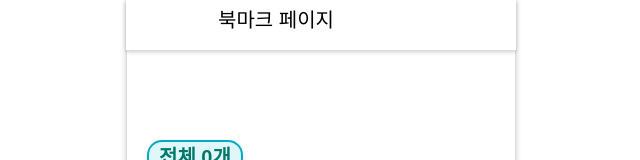
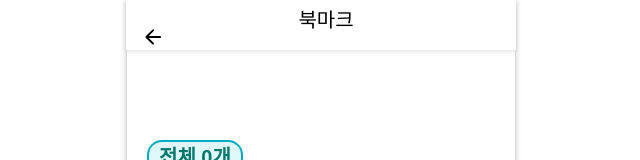
Before and after one commit to dannycho1530/5-bigbrother-SlimDealz-fe, a React (Vite) app: page /bookmark in a window 1280 px wide. Shown: the top 160 px of the page, without its empty margins (319-959 px from the left). Built offline with nearby package versions, Linux system fonts and the light colour scheme.

Commit message:
feat: pagetitle outlet적용

```diff
--- a/src/components/layoutWrapper/header/index.tsx
+++ b/src/components/layoutWrapper/header/index.tsx
@@ -36,6 +36,9 @@ const Header: React.FC<HeaderProps> = ({ pageTitle }) => {
   };
 
   const handleBackClick = () => {
+    // if (onBackNavigation) {
+    //   onBackNavigation();
+    // }
     navigate(-1);
   };
 
@@ -99,6 +102,3 @@ const Header: React.FC<HeaderProps> = ({ pageTitle }) => {
 };
 
 export default Header;
-function onBackNavigation() {
-  throw new Error('Function not implemented.');
-}
--- a/src/components/layoutWrapper/header/styles.tsx
+++ b/src/components/layoutWrapper/header/styles.tsx
@@ -25,6 +25,7 @@ export const IconContainer = styled.div<{
   justify-content: flex-start;
   margin: 5px;
   position: absolute;
+  padding-top: 5px;
   left: ${({ $isSpecialPage }) =>
     $isSpecialPage ? '20px' : '10px'}; /* 간격 조정 */
   top: 15px;
@@ -75,7 +76,7 @@ export const PageTitle = styled.div<{
     $isSimplePage ? 'flex' : $isSpecialPage ? 'none' : 'flex'};
   align-items: center;
   justify-content: center;
-  width: 290px;
+  width: 100%; /* width를 100%로 변경 */
   height: 30px;
   font-size: 20px;
   font-weight: 20px;
@@ -84,7 +85,7 @@ export const PageTitle = styled.div<{
   ${({ $isSimplePage }) =>
     $isSimplePage &&
     `
-      display: flex; /* 제목이 표시되도록 설정 */
+      display: flex;
       justify-content: center;
     `}
 `;
--- a/src/pages/index.tsx
+++ b/src/pages/index.tsx
@@ -1,11 +1,21 @@
 import Footer from '../components/layoutWrapper/footer';
 import Header from '../components/layoutWrapper/header';
-import { Outlet } from 'react-router-dom';
+import { Outlet, useLocation } from 'react-router-dom';
 
 const OutLetContainer = () => {
+  const location = useLocation();
+  let pageTitle = '';
+
+  if (location.pathname.includes('/bookmark')) {
+    pageTitle = '북마크';
+  } else if (location.pathname.includes('/myPage')) {
+    pageTitle = '마이페이지';
+  } else if (location.pathname.includes('/alarm')) {
+    pageTitle = '알람';
+  }
   return (
     <div>
-      <Header />
+      <Header pageTitle={pageTitle} />
       <div className="container">
         <Outlet />
       </div>
--- a/src/pages/user/bookmark/index.tsx
+++ b/src/pages/user/bookmark/index.tsx
@@ -1,10 +1,6 @@
 import { Container } from './styles';
 import PageNameTag from '../../../components/tag/pageNameTag';
 import CategoryList from '../../../components/list/categoryList';
-import {
-  HeaderContainer,
-  PageTitle
-} from '../../../components/layoutWrapper/header/styles';
 
 const UserBookmarkPage = () => {
   const mockData = [
@@ -66,20 +62,12 @@ const UserBookmarkPage = () => {
   ];
 
   return (
-    <>
-      <HeaderContainer>
-        <PageTitle $isSpecialPage={false} $isSimplePage={true}>
-          북마크 페이지
-        </PageTitle>
-      </HeaderContainer>
-
     <Container>
       <PageNameTag pageName="전체 0개" />
       {mockData.map((item, index) => (
         <CategoryList key={index} {...item} />
       ))}
     </Container>
-    </>
   );
 };
 
```
Lines whose indentation alone changed are shown as unchanged.
